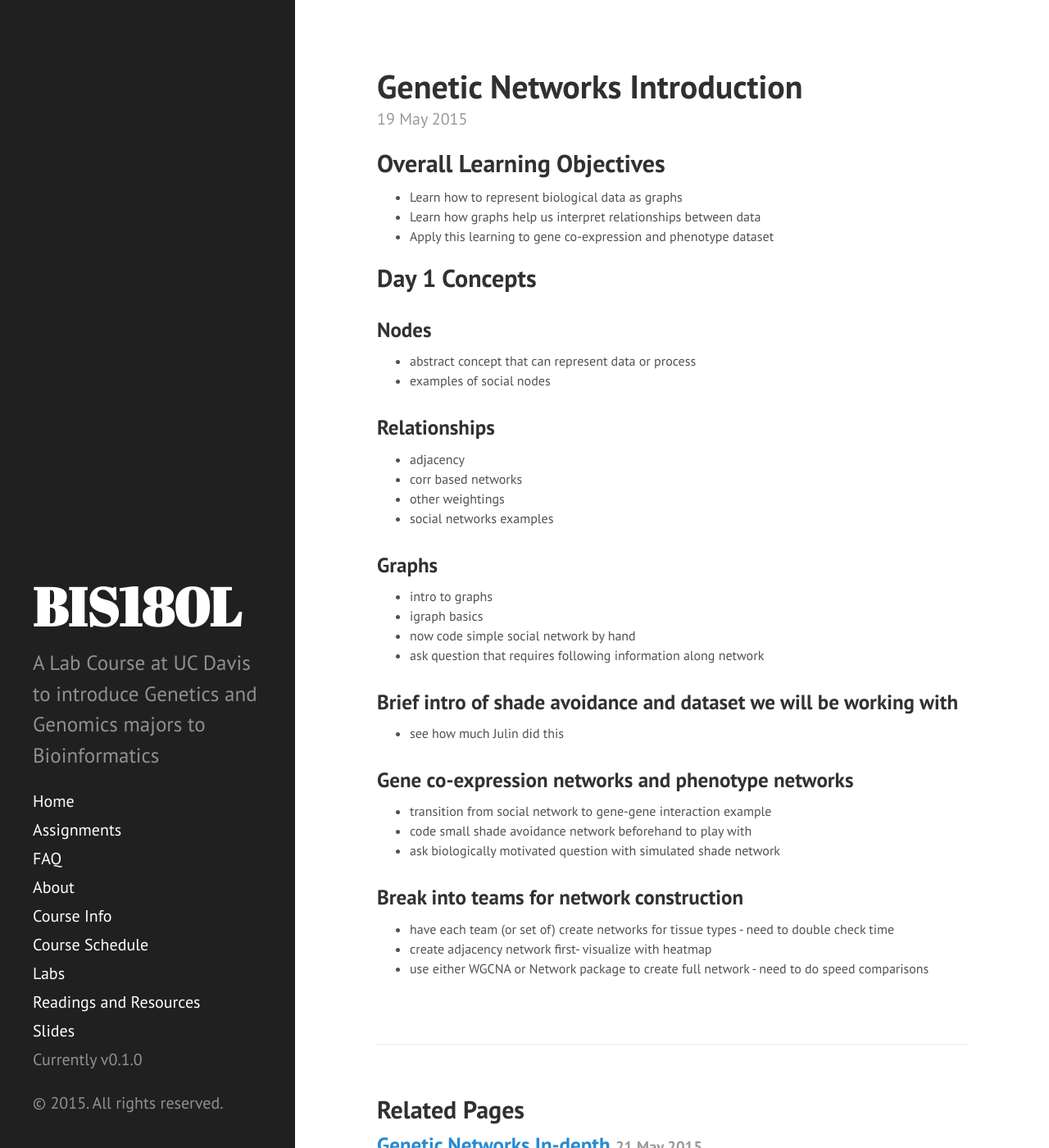
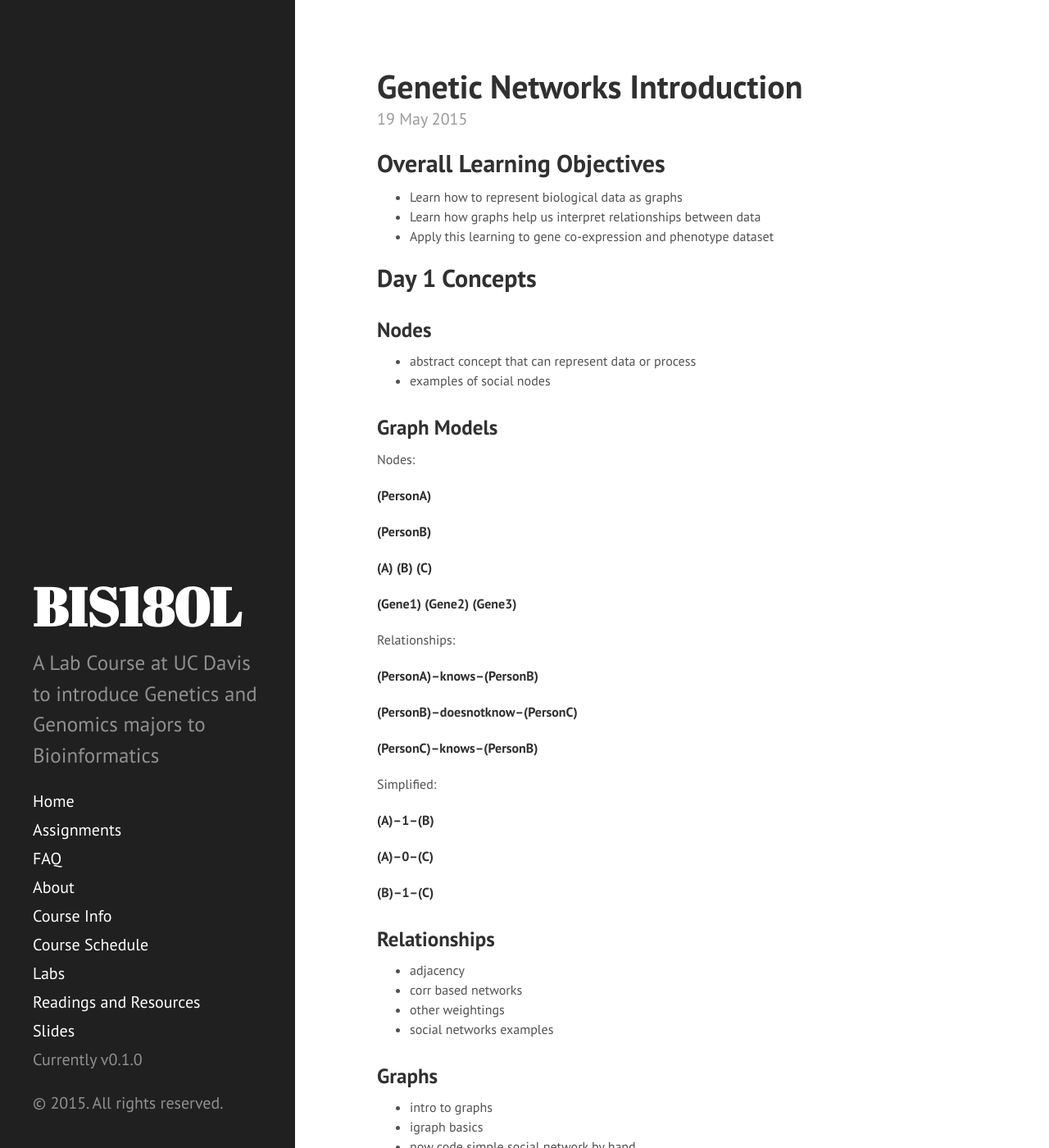
Before and after one commit to rjcmarkelz/BIS180L_web, a Jekyll site: the page built from _posts/2015-05-19-genetic_networks_1.md, in a window 1280 px wide and 1400 px high. Shown: the whole window at 82% size. Built offline with Jekyll 4.4.1, drawn with Linux system fonts in a browser that asks for light colours; Markdown is read by kramdown in place of the engine named in the settings.

Commit message:
update some graph examples and do some speed comparisons on building networks

```diff
--- a/_posts/2015-05-19-genetic_networks_1.md
+++ b/_posts/2015-05-19-genetic_networks_1.md
@@ -16,6 +16,39 @@ tags:
 ### Nodes
 * abstract concept that can represent data or process
 * examples of social nodes
+
+### Graph Models
+Nodes:
+
+**(PersonA)**
+
+**(PersonB)**
+
+**(A)**    **(B)**    **(C)**
+
+**(Gene1)**    **(Gene2)**    **(Gene3)**
+
+
+Relationships:
+
+**(PersonA)--knows--(PersonB)**
+
+**(PersonB)--doesnotknow--(PersonC)**
+
+**(PersonC)--knows--(PersonB)**
+
+Simplified:
+
+**(A)--1--(B)**
+
+**(A)--0--(C)**
+
+**(B)--1--(C)**
+
+
+
+
+
 
 ### Relationships
 * adjacency
```
Also changed, not shown: 2 other files.
